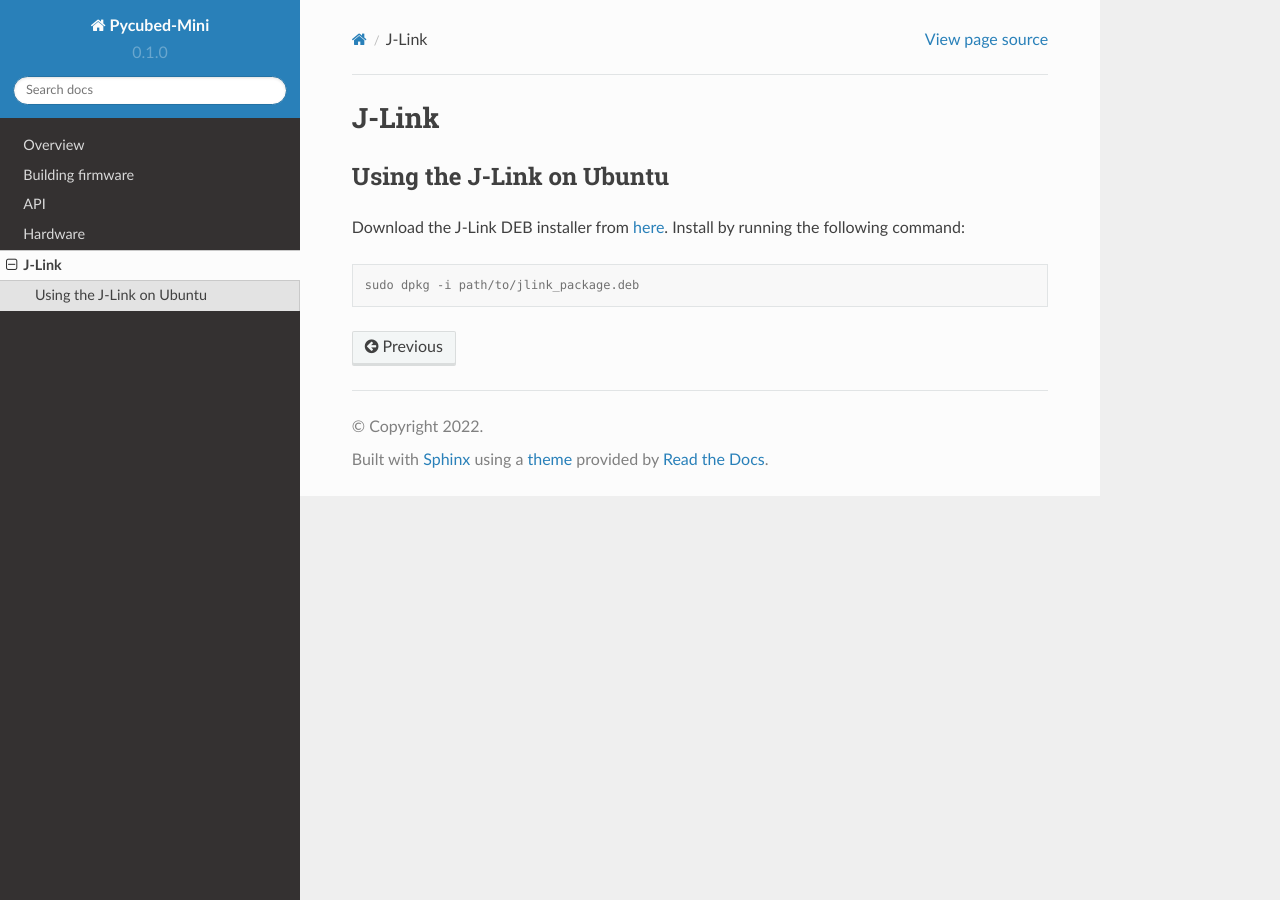
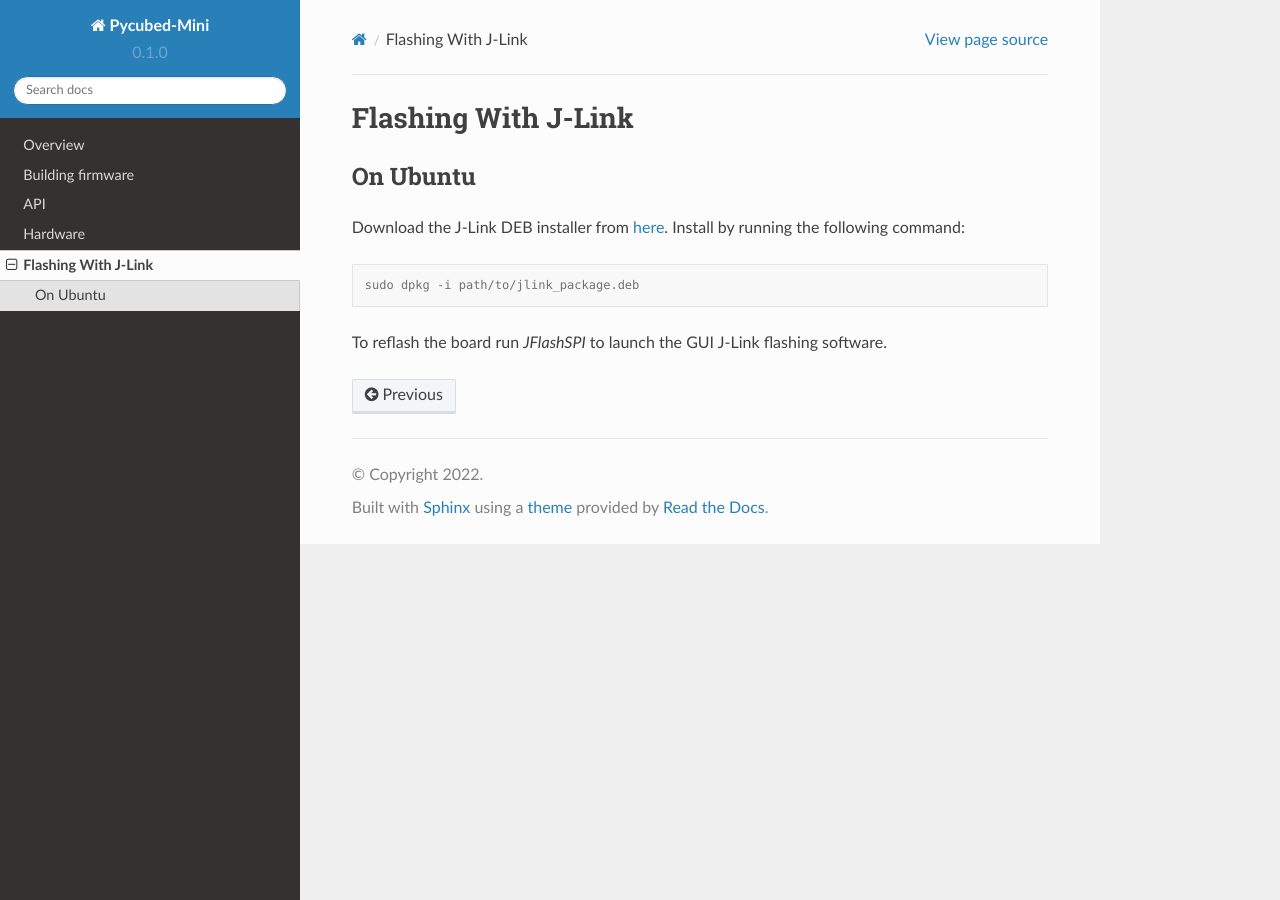
Before and after one commit to PyCubed-Mini/PocketQubeDocs, a Sphinx documentation site: the page built from docs/source/jlink.rst, in a window 1280 px wide. Built offline with Sphinx 7.4.7 and the Read the Docs theme 2.0.0, drawn with Linux system fonts in a browser that asks for light colours.

Commit message:
Reword things better

```diff
--- a/docs/source/jlink.rst
+++ b/docs/source/jlink.rst
@@ -1,9 +1,9 @@
-J-Link
+Flashing With J-Link
 ==========
 
 .. _Ubuntu:
 
-Using the J-Link on Ubuntu
+On Ubuntu
 ----------
 Download the J-Link DEB installer from `here <https://www.segger.com/downloads/jlink/>`_.
 Install by running the following command:
@@ -11,3 +11,5 @@ Install by running the following command:
 .. code-block:: console
 
     sudo dpkg -i path/to/jlink_package.deb
+
+To reflash the board run `JFlashSPI` to launch the GUI J-Link flashing software.
```
